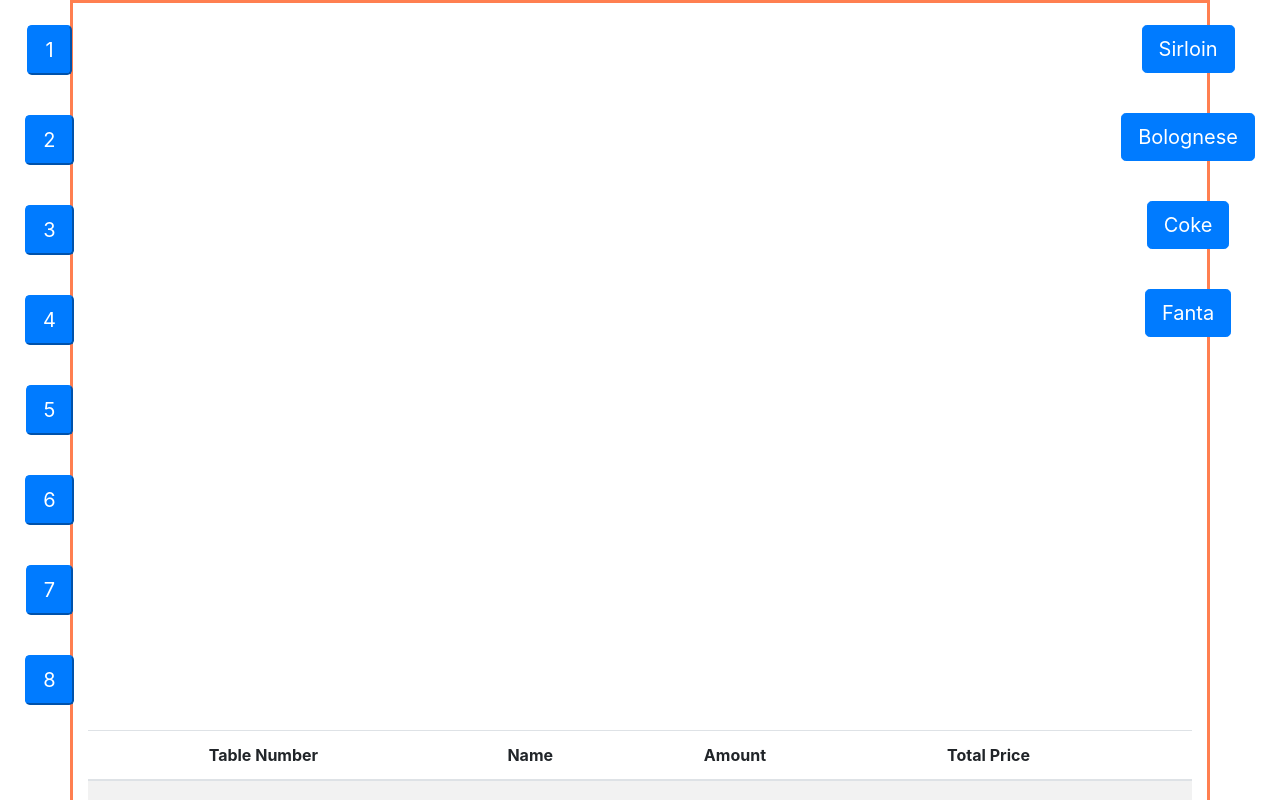
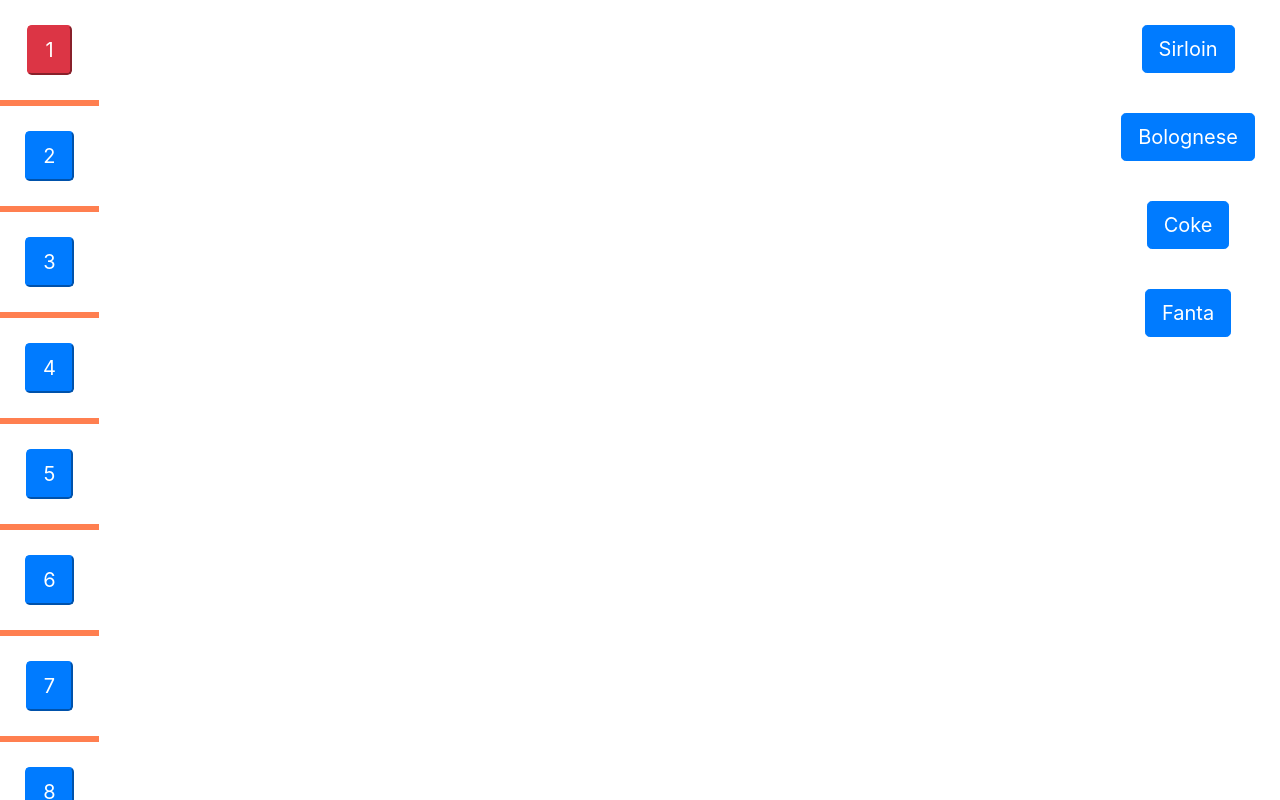
Before and after one commit to Mpinan/POS_system, a React (Create React App) app in the folder pos/: page / in a window 1280 px wide. Shown: the top 800 px of the page. Built offline with nearby package versions, Linux system fonts and the light colour scheme; the HTML template or start-up script is replaced by a standard one.

Commit message:
Items of the table shwoingon each table

```diff
--- a/pos/src/App.js
+++ b/pos/src/App.js
@@ -2,11 +2,9 @@
 
 import Table from "./Components/Table/table";
 
-import ItemsList from "./Components/Item/src/itemsList";
 import Item from "./Components/Item/src/item";
 
 import "./App.css";
-import { Container } from "reactstrap";
 
 class App extends Component {
   state = {
@@ -60,7 +58,7 @@
   };
 
   render() {
-    const { listItems, listOfTables } = this.state;
+    const { listItems, listOfTables, selectedTable } = this.state;
     return (
       <div className="App">
         <div style={{ float: " left" }}>
@@ -74,10 +72,6 @@
             <Item key={item.id} name={item.name} />
           ))}
         </div>
-
-        <Container style={{ borderStyle: "solid", borderColor: "coral" }}>
-          <ItemsList key={listOfTables} listItems={listOfTables} />
-        </Container>
       </div>
     );
   }
--- a/pos/src/Components/Item/src/itemsList.jsx
+++ b/pos/src/Components/Item/src/itemsList.jsx
@@ -4,7 +4,6 @@
 class ItemsList extends Component {
   render() {
     const { listItems } = this.props;
-    console.log(listItems);
 
     let list = listItems.map((item) => {
       return (
@@ -14,27 +13,29 @@
               {item.name}
             </a>
           </td>
-          <td>{item.name}</td>
+          <td>2</td>
+          <td>{item.price}</td>
           <td></td>
-          <td>{item.price}</td>
           <td></td>
         </tr>
       );
     });
 
     return (
+      <div stlye={{ position: "absolute", bottom: "0" }}>
+        {this.props.tableNumber}
         <Table striped responsive hover>
           <thead>
             <tr>
-            <th>Table Number</th>
               <th>Name</th>
               <th>Amount</th>
-            <th>Total Price</th>
+              <th></th>
               <th></th>
             </tr>
           </thead>
           <tbody>{list}</tbody>
         </Table>
+      </div>
     );
   }
 }
--- a/pos/src/Components/Table/table.jsx
+++ b/pos/src/Components/Table/table.jsx
@@ -1,28 +1,63 @@
 import React, { Component } from "react";
+import ItemsList from "../Item/src/itemsList";
 
 class Table extends Component {
   state = {
+    selectedTable: "",
     isBusy: false,
+    showTable: false,
+    selectedTableItems: [],
   };
+
+  componentDidMount() {
+    this.handleBookings();
+  }
 
   handleBookings = () => {
     if (this.props.items.length > 0) {
-      this.setState({ isBusy: !this.state.isBusy });
+      this.setState({ isBusy: true });
+    } else {
+      this.setState({ isBusy: false });
     }
+  };
+
+  onClickChangeTableList = () => {
+    let selectedTableItems = [];
+    selectedTableItems.push(this.props.items);
+    this.setState({ selectedTable: this.props.number });
+    this.setState({ selectedTableItems });
+    this.setState({ showTable: !this.state.showTable });
   };
 
   render() {
     return (
+      <div>
         <div style={{ margin: "10px", padding: "15px" }}>
+          {/* {this.handleBookings} */}
           <button
             className={
               this.state.isBusy ? "btn-lg btn-danger" : "btn-lg btn-primary"
             }
             id="book-table"
-          onClick={this.handleBookings}
+            onDoubleClick={this.onClickChangeTableList}
           >
             {this.props.number}
           </button>
+        </div>
+        <div
+          style={{
+            borderStyle: "solid",
+            borderColor: "coral",
+            position: "relative",
+          }}
+        >
+          {this.state.showTable ? (
+            <ItemsList
+              listItems={this.state.selectedTableItems}
+              tableNumber={this.state.selectedTable}
+            />
+          ) : null}
+        </div>
       </div>
     );
   }
```
Lines whose indentation alone changed are shown as unchanged.
